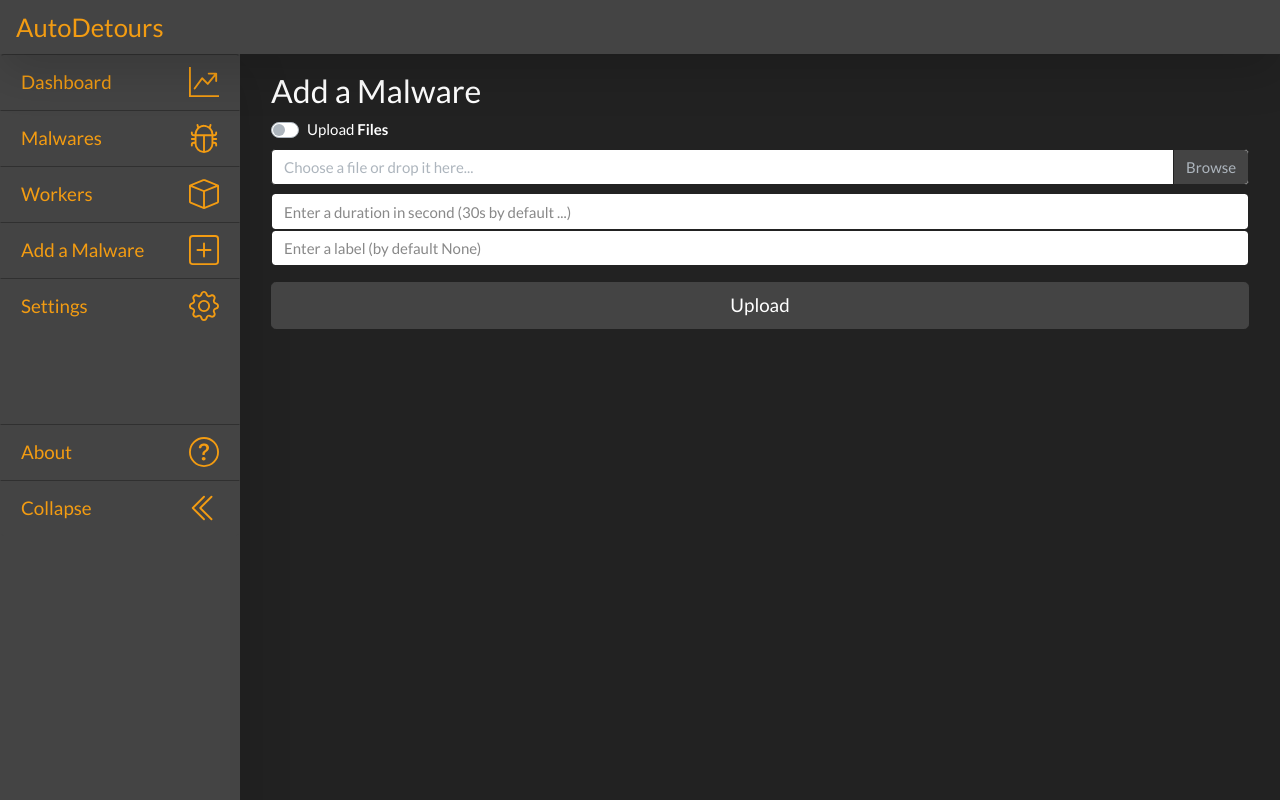
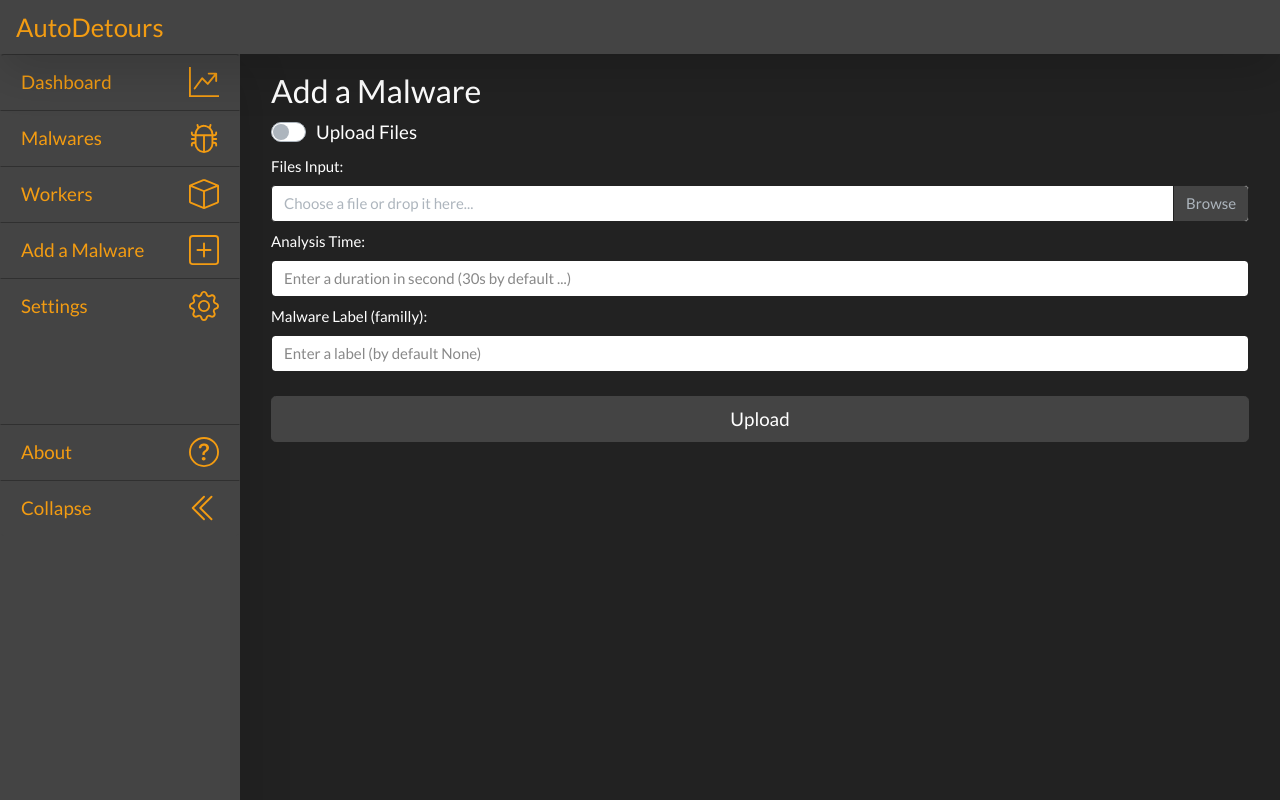
Before and after one commit to kn0wl3dge/AutoDetours, a Nuxt app in the folder frontend/: page /malwares/add in a window 1280 px wide. Built offline with nearby package versions, Linux system fonts and the light colour scheme.

Commit message:
Improve malware input form design

```diff
--- a/frontend/components/malwares/UploadForm.vue
+++ b/frontend/components/malwares/UploadForm.vue
@@ -1,40 +1,51 @@
 <template>
   <b-col>
-    <b-form-checkbox v-model="folder" name="file_format" switch>
-      Upload <b v-if="folder"> Folder </b> <b v-else> Files </b>
+    <b-form-checkbox v-model="folder" name="file_format" switch size="lg">
+      Upload <span v-if="folder"> Folder </span> <span v-else> Files </span>
     </b-form-checkbox>
 
+    <label for="finput" class="mt-2">
+      <span v-if="folder">Folder</span><span v-else>Files</span> Input:
+    </label>
     <b-form-file
       v-if="folder"
+      id="finput"
       v-model="files"
       :state="null"
       size="md"
       placeholder="Choose a folder or drop it here..."
       drop-placeholder="Drop folder here..."
-      class="mb-2 mt-2"
+      class="mb-2"
       multiple
       directory
       no-traverse
     />
     <b-form-file
       v-else
+      id="finput"
       v-model="files"
       :state="null"
       size="md"
       placeholder="Choose a file or drop it here..."
       drop-placeholder="Drop file here..."
-      class="mb-2 mt-2"
+      class="mb-2"
       multiple
     />
 
+    <label for="timeinput">Analysis Time:</label>
     <b-form-input
+      id="timeinput"
       v-model="time"
+      class="mb-2"
       type="number"
       placeholder="Enter a duration in second (30s by default ...)"
     />
 
+    <label for="labelinput">Malware Label (familly):</label>
     <b-form-input
+      id="labelinput"
       v-model="label"
+      class="mb-2"
       type="text"
       placeholder="Enter a label (by default None)"
     />
@@ -46,7 +57,7 @@
       animated
       class="mb-2 mt-2"
     />
-    <b-btn size="lg" block class="mb-2 mt-3" @click="uploadFile">
+    <b-btn size="lg" block class="mb-2 mt-4" @click="uploadFile">
       Upload
     </b-btn>
   </b-col>
```
